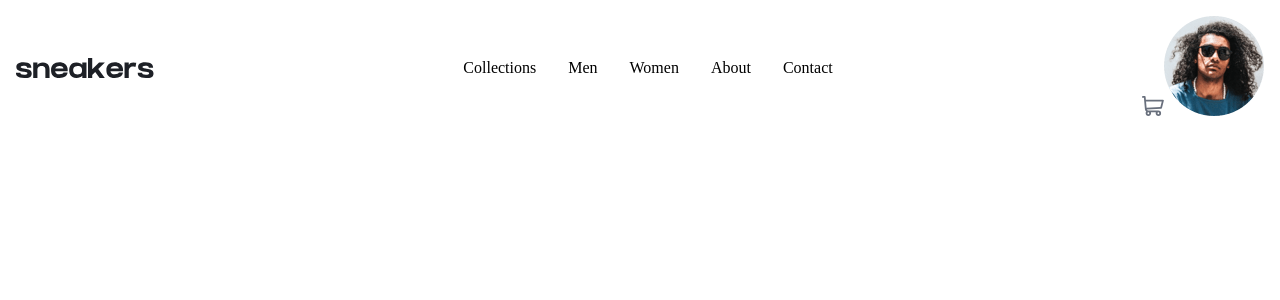
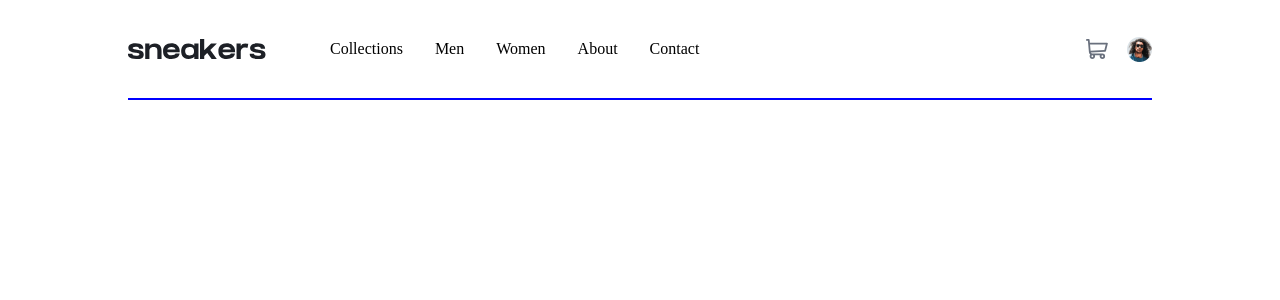
Before and after one commit to akanji-00/sneaker-shop-website, a React (Vite) app: page / in a window 1280 px wide. Shown: the top 300 px of the page. Built offline with nearby package versions, Linux system fonts and the light colour scheme.

Commit message:
Finalized navigation. Cart functionality left.

```diff
--- a/src/App.jsx
+++ b/src/App.jsx
@@ -4,9 +4,7 @@ import Navigation from "./components/Navigation/Navigation";
 function App() {
   return (
     <>
-      <div className="containerr">
-        <Navigation />
-      </div>
+      <Navigation />
     </>
   );
 }
--- a/src/components/Navigation/Navigation.jsx
+++ b/src/components/Navigation/Navigation.jsx
@@ -22,6 +22,7 @@ export default function Navigation() {
   return (
     <>
       <header className="nav">
+        <div className="nav__container">
           <div className="nav__left">
             <button
               className="nav__hamburger"
@@ -34,19 +35,21 @@ export default function Navigation() {
             <span className="nav__logo">
               <img src={Logo} alt="Sneaker Logo" />
             </span>
-        </div>
 
             <nav className="nav__links">
               <NavLinks />
             </nav>
+          </div>
 
           <div className="nav__right">
-          <button aria-label="Cart">
+            <button className="nav__cart" aria-label="Cart">
               <img src={Cart} alt="Cart" />
+              <span className="cart-counter">0</span>
             </button>
-          <button aria-label="Profile">
+            <button className="nav__profile" aria-label="Profile">
               <img src={Profile} alt="Profile" />
             </button>
+          </div>
         </div>
       </header>
 
--- a/src/components/Navigation/navigation.css
+++ b/src/components/Navigation/navigation.css
@@ -1,95 +1,25 @@
-/* header {
+.nav {
   background: white;
+  padding-inline: var(--page-padding);
 }
 
-.header__content {
+.nav__container {
+  height: 100px;
+  width: 100%;
+  max-width: 1024px;
+  padding-block: clamp(1rem, 3vw, 3rem);
+
+  margin-inline: auto;
+
   display: flex;
-  gap: 1rem;
-  justify-content: center;
+  justify-content: space-between;
   align-items: center;
 }
 
-.menuBtn {
-  display: grid;
-  place-self: center;
-  outline: 2px solid black;
-  padding: 0.2rem;
-  z-index: 2000;
-}
-
-.menuBtn > img {
-  width: 15px;
-  aspect-ratio: 1/1;
-}
-
-.icons {
+.nav__left {
   display: flex;
+  align-items: center;
   gap: 1rem;
-}
-
-.cart__btn {
-  position: relative;
-}
-
-.cart {
-  width: 20px;
-}
-
-.badge {
-  position: absolute;
-  top: -3px;
-  background: blue;
-  border-radius: 5rem;
-  padding: 0.1rem 0.6rem;
-  font-size: 0.5rem;
-  color: white;
-}
-
-.profile {
-  width: 30px;
-}
-
-.nav__menu {
-  position: fixed;
-  left: 0;
-  top: 0;
-
-  transform: translateX(-100%);
-  transition: transform 0.3s ease;
-  z-index: 1000;
-}
-
-.nav__menu.open {
-  transform: translateX(0);
-}
-
-.nav__list {
-  display: flex;
-  flex-direction: column;
-  gap: 2rem;
-  background: red;
-  height: 100vh;
-  width: 260px;
-  padding: 7rem 2rem;
-}
-
-@media (min-width: 768px) {
-  .menuBtn {
-    display: none;
-  }
-} */
-
-.nav button {
-  background: none;
-  border: none;
-  cursor: pointer;
-}
-
-.nav {
-  display: flex;
-  justify-content: space-between;
-  align-items: center;
-  padding: 1rem;
 }
 
 .nav__links {
@@ -108,29 +38,26 @@
   font-weight: 500;
 }
 
-.nav__hamburger > img {
-  width: 15px;
-  aspect-ratio: 1/1;
+.nav__hamburger,
+.mobile-menu__close {
+  display: grid;
+  place-items: center;
+  padding: 0;
+  margin: 0;
+  width: 30px;
+  height: 30px;
+  line-height: 1;
+  /* outline: 1px solid red; */
 }
 
-@media (min-width: 768px) {
-  .nav__hamburger {
-    display: none;
-  }
+.nav__hamburger:focus-visible,
+.mobile-menu__close:focus-visible {
+  outline: 2px solid blue;
+}
 
-  .nav__links {
-    display: block;
-  }
-
-  .nav__list {
-    display: flex;
-    gap: 2rem;
-  }
-
-  .mobile-menu,
-  .overlay {
-    display: none;
-  }
+.nav__hamburger > img {
+  width: 16px;
+  aspect-ratio: 1/1;
 }
 
 .mobile-menu {
@@ -152,9 +79,12 @@
 }
 
 .mobile-menu__close {
+  margin-bottom: 2.5rem;
+}
+
+.mobile-menu__close > img {
   width: 15px;
   aspect-ratio: 1/1;
-  margin-bottom: 2rem;
 }
 
 .overlay {
@@ -163,3 +93,101 @@
   background: rgba(0, 0, 0, 0.5);
   z-index: 999;
 }
+
+.nav__list {
+  display: flex;
+  flex-direction: column;
+  gap: 1.5rem;
+  font-weight: 700;
+}
+
+.nav__right {
+  display: flex;
+  gap: 0.5rem;
+}
+
+.nav__cart,
+.nav__profile {
+  width: 25px;
+  aspect-ratio: 1/1;
+}
+
+.nav__cart {
+  position: relative;
+}
+
+.cart-counter {
+  position: absolute;
+  top: -3px;
+  background: blue;
+  border-radius: 5rem;
+  padding: 0.1rem 0.6rem;
+  font-size: 0.5rem;
+  color: white;
+  font-weight: 700;
+  display: none;
+}
+
+@media (min-width: 768px) {
+  .nav__container {
+    border-bottom: 2px solid blue;
+  }
+  .nav__hamburger {
+    display: none;
+  }
+
+  .nav__left {
+    gap: 4rem;
+  }
+
+  .nav__links {
+    display: block;
+  }
+
+  .nav__list {
+    display: flex;
+    flex-direction: row;
+    gap: 2rem;
+  }
+
+  .nav__list a {
+    position: relative;
+    display: inline-flex;
+    align-items: center;
+
+    height: 100%;
+    color: inherit;
+  }
+
+  .nav__list a::after {
+    content: "";
+    position: absolute;
+    left: 0;
+    right: 0;
+
+    height: 3px;
+
+    background-color: red;
+
+    bottom: -40px;
+    opacity: 0;
+    transform: scaleX(0);
+    transform-origin: center;
+    transition: transform 0.25s ease, opacity 0.2s ease;
+  }
+
+  .nav__list a:hover::after,
+  .nav__list a:focus-visible::after {
+    opacity: 1;
+    transform: scaleX(1);
+  }
+
+  .mobile-menu,
+  .overlay {
+    display: none;
+  }
+
+  .nav__right {
+    gap: 1rem;
+  }
+}
--- a/src/index.css
+++ b/src/index.css
@@ -34,29 +34,12 @@ button {
   border: none;
   background: none;
   outline: none;
-}
-
-.flex {
-  display: flex;
+  cursor: pointer;
 }
 
 .container {
   width: 100%;
+  max-width: 1200px;
   padding-inline: var(--page-padding);
-  /* margin-inline: auto; */
+  margin-inline: auto;
 }
-
-.header__container {
-  /* height: 100px; */
-  padding-block: clamp(1rem, 3vw, 3rem);
-
-  display: flex;
-  justify-content: space-between;
-  align-items: center;
-}
-
-@media (min-width: 768px) {
-  .header__container {
-    border-bottom: 2px solid blue;
-  }
-}
```
Lines whose indentation alone changed are shown as unchanged.
